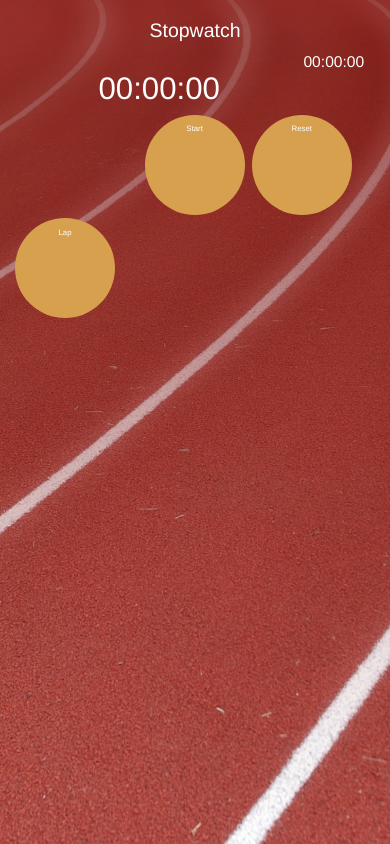
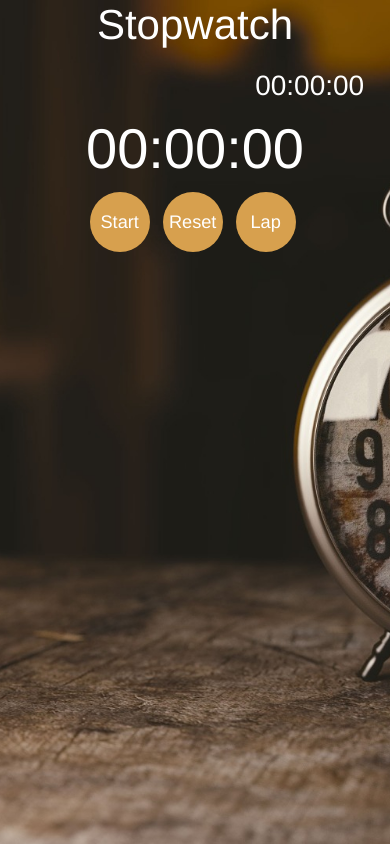
Before and after one commit to banatiarpit97/Stopwatch-App, a plain HTML site: page index.html in a window 390 px wide. Drawn offline with nearby package versions, Linux system fonts and the light colour scheme; some packages are replaced by stand-ins of ours.

Commit message:
responsive;lap reset;background image changed;

```diff
--- a/css/main.css
+++ b/css/main.css
@@ -1,5 +1,5 @@
 body{
-    background: url("../images/3.jpg") center center ;
+    background: url("../images/1.jpg") center center ;
     background-attachment: fixed;
     background-size: cover;
 }
@@ -8,50 +8,217 @@ body{
     color: white;
 }
 .heading{
-    font-size: 5vw;
+    font-size: 5em;
+    margin-top: 0.5%;
+    margin-bottom: 0;
 }
 .LapTime{
     float: right;
-    font-size: 4vw;
+    font-size: 4em;
     padding-right: 3%;
 }
 .mainTime{
-    margin-top: 7%;
-    font-size: 8vw;
+    margin-top: 7.5%;
+    font-size: 8em;
 }
 .buttons{
     text-align: center;
 }
-.start{
-    margin-left: 36%;
-}
+/*.start{*/
+    /*margin-left: 36%;*/
+/*}*/
 .start, .reset, .lap{
     width: 100px;
     height: 100px;
     border-radius: 50px;
     background-color: #d7a04e;
     float: left;
-    margin-right: 2%;
-    font-size: 2vw;
-    padding-top: 2.4%;
+    margin-right: 6%;
+    font-size: 2em;
+    padding-top: 30px;
     margin-top: 1%;
     cursor: pointer;
 }
 .laps{
     clear: both;
-    margin-top: 12%;
-    height: 150px;
+    margin-top: 50px;
+    height: 160px;
     overflow-y: auto;
 }
 .laps_number{
-    font-size: 2vw;
-    margin-left: -63%;
+    font-size: 2em;
+    margin-left: -78%;
 }
 .laps_time{
-    font-size: 2vw;
+    font-size: 2em;
     float: right;
-    padding-right: 5%;
+    padding-right: 2%;
 }
 hr{
     margin-top: 0;
 }
+@media(max-width: 1110px){
+    .mainTime{
+        margin-top: 8.5%;
+    }
+    .col-xs-8, .col-xs-offset-4{
+        margin-left: 31%;
+    }
+}
+@media(max-width: 985px){
+    .mainTime{
+        margin-top: 9.5%;
+    }
+    .col-xs-8, .col-xs-offset-4{
+        margin-left: 27%;
+    }
+}
+@media(max-width: 885px){
+    .mainTime{
+        margin-top: 10.5%;
+    }
+    .col-xs-8, .col-xs-offset-4{
+        margin-left: 27%;
+    }
+    .start, .reset, .lap{
+        width: 90px;
+        height: 90px;
+        border-radius: 45px;
+        font-size: 1.8em;
+        padding-top: 25px;
+
+    }
+}
+@media(max-width: 806px){
+    .mainTime{
+        margin-top: 11.5%;
+        font-size: 7em;
+    }
+    .heading{
+        font-size: 4em;
+    }
+    .LapTime{
+        font-size: 3em;
+    }
+    .lap{
+        margin-right: 0;
+    }
+    /*.laps{*/
+        /*height: 180px;*/
+    /*}*/
+    .col-xs-8, .col-xs-offset-4{
+        margin-left: 25%;
+    }
+}
+
+@media(max-width: 720px) {
+    .col-xs-8, .col-xs-offset-4{
+        padding: 0;
+    }
+}
+@media(max-width: 655px) {
+    .mainTime{
+        font-size: 6em;
+    }
+    .start, .reset, .lap{
+        width: 80px;
+        height: 80px;
+        border-radius: 40px;
+        font-size: 1.6em;
+        padding-top: 22px;
+
+    }
+    .laps{
+        height:250px;
+    }
+    .laps_number{
+        font-size: 1.9em;
+        margin-left: -62%;
+    }
+    .laps_time{
+        font-size: 1.9em;
+        float: right;
+        padding-right: 2%;
+    }
+}
+@media(max-width: 583px) {
+    .mainTime{
+        font-size: 5em;
+        margin-top:13.5%;
+    }
+    .heading{
+        font-size: 3.5em;
+        margin-bottom: 3%;
+    }
+    .LapTime{
+        font-size: 2.5em;
+    }
+    .start, .reset, .lap{
+        width: 75px;
+        height: 75px;
+        border-radius: 37.5px;
+        font-size: 1.5em;
+        padding-top: 22px;
+
+    }
+    .start, .reset{
+        margin-right: 5%;
+    }
+    .laps{
+        height:210px;
+    }
+
+}
+@media(max-width: 535px) {
+    .mainTime{
+        margin-top:15%;
+    }
+
+
+}
+@media(max-width: 512px) {
+    .start, .reset, .lap{
+        width: 65px;
+        height: 65px;
+        border-radius: 32.5px;
+        font-size: 1.4em;
+        padding-top: 20px;
+
+    }
+    .mainTime{
+        font-size: 4em;
+    }
+    .heading{
+        font-size: 3em;
+        margin-bottom: 5%;
+    }
+    .LapTime{
+        font-size: 2em;
+    }
+    .laps{
+        height:300px;
+    }
+
+}
+@media(max-width: 445px) {
+    .mainTime{
+        margin-top:17%;
+    }
+    .laps{
+        height:280px;
+    }
+
+    .start, .reset, .lap{
+        width: 60px;
+        height: 60px;
+        border-radius: 30px;
+        font-size: 1.3em;
+        padding-top: 17px;
+
+    }
+    .col-xs-8, .col-xs-offset-4{
+        margin-left: 23%;
+    }
+
+
+}
--- a/index.html
+++ b/index.html
@@ -23,13 +23,15 @@
     <div class="mainTime">
         <span class="mainMintues">00</span>:<span class="mainSeconds">00</span>:<span class="mainMilliseconds">00</span>
     </div>
-    <div class="buttons">
+    <div class="row buttons">
+        <div class = "col-xs-8 col-xs-offset-4 ">
         <div class="start">Start</div>
         <div class="reset">Reset</div>
         <div class="lap">Lap</div>
+        </div>
     </div>
     <div class="row laps">
-        <div class="col-md-offset-4 col-md-7 addlaps">
+        <div class="col-xs-10 col-xs-offset-1 addlaps">
 
 
         </div>
--- a/js/main.js
+++ b/js/main.js
@@ -54,9 +54,6 @@ $(".reset").click(function(){
     $(".start").html("Start");
     $(".addlaps").html("");
 
-
-
-
 });
 
 
@@ -64,17 +61,23 @@ $(".lap").click(function(){
     var particluarLapMilliseconds = $(".lapMilliseconds").html();
     var particluarLapSeconds = $(".lapSeconds").html();
     var particluarLapMinutes = $(".lapMintues").html();
-    appendMaterial = '<span class="laps_number">lap ' + lapNumber+'</span><span class="laps_time">'+(particluarLapMinutes).toLocaleString('en-US', {minimumIntegerDigits: 2})+':'+(particluarLapSeconds).toLocaleString('en-US', {minimumIntegerDigits: 2})+':'+(particluarLapMilliseconds).toLocaleString('en-US', {minimumIntegerDigits: 2})+'</span><hr>'
+    appendMaterial = '<span class="laps_number">lap ' + lapNumber+'</span><span class="laps_time">'+(particluarLapMinutes).toLocaleString('en-US', {minimumIntegerDigits: 2})+':'+(particluarLapSeconds).toLocaleString('en-US', {minimumIntegerDigits: 2})+':'+(particluarLapMilliseconds).toLocaleString('en-US', {minimumIntegerDigits: 3})+'</span><hr>'
     $(".addlaps").append(appendMaterial);
     lapNumber++;
+    lapSeconds = 00;
+    $(".lapSeconds").html("00");
+    lapMilliseconds = 00;
+    $(".lapMilliseconds").html("00");
+    lapMinutes = 00;
+    $(".lapMintues").html("00");
 
 });
 
 timer = function(){
     lapTime = setInterval(function(){
        lapMilliseconds +=1;
-       $(".lapMilliseconds").html((lapMilliseconds).toLocaleString('en-US', {minimumIntegerDigits: 2}));
-       if(lapMilliseconds == 60){
+       $(".lapMilliseconds").html((lapMilliseconds).toLocaleString('en-US', {minimumIntegerDigits: 3}));
+       if(lapMilliseconds == 100){
            lapSeconds +=1;
            lapMilliseconds = 00;
            $(".lapSeconds").html((lapSeconds).toLocaleString('en-US', {minimumIntegerDigits: 2}));
@@ -87,9 +90,9 @@ timer = function(){
     },10);
     mainTime = setInterval(function(){
         mainMilliseconds +=1;
-        $(".mainMilliseconds").html((mainMilliseconds).toLocaleString('en-US', {minimumIntegerDigits: 2}));
+        $(".mainMilliseconds").html((mainMilliseconds).toLocaleString('en-US', {minimumIntegerDigits: 3}));
 
-        if(mainMilliseconds == 60){
+        if(mainMilliseconds == 100){
             mainSeconds +=1;
             mainMilliseconds = 00;
             $(".mainSeconds").html((mainSeconds).toLocaleString('en-US', {minimumIntegerDigits: 2}));
```
